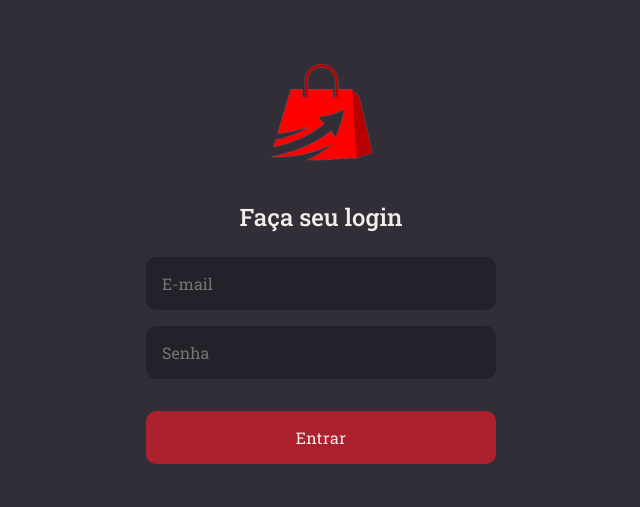
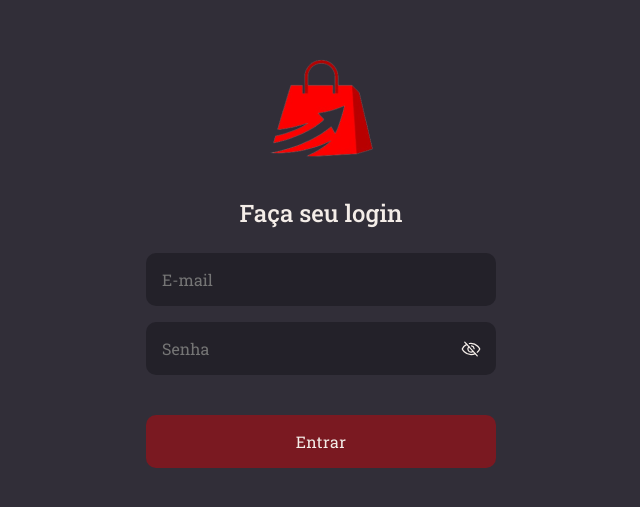
Before and after one commit to voncardoso/controlled-stock-sixty-four, a React (Vite) app: page / in a window 1280 px wide. Shown: the part 131-638 px from the top of the page, without its empty margins (319-959 px from the left). Built offline with nearby package versions, Linux system fonts and the light colour scheme.

Commit message:
page login ajustada

```diff
--- a/src/Pages/Login/index.tsx
+++ b/src/Pages/Login/index.tsx
@@ -1,18 +1,24 @@
 import { getAuth, signInWithEmailAndPassword } from "firebase/auth"
+import {Eye, EyeSlash} from "phosphor-react"
 import { ContainerLogin, Form } from "./style"
 import Logo from '../../assets/Logo.png'
 import { useState } from "react"
 import { useNavigate } from "react-router-dom"
+import { AlertComponents } from "../../components/AlertComponents"
 
 export function Login() {
     const [email, setEmail] = useState("")
     const [password, setPassword] = useState("")
+    const [alert, setAlert] = useState(false)
+    const [reload, setReload] = useState(false)
+    const [activePassword, setActivePassword] = useState(false)
+    const [activeTypePassword, setActiveTypePassword] = useState("password")
+
    const navigate = useNavigate()
     function handleNewLogin(event: any){
         event.preventDefault();
-        console.log("foi")
         const auth = getAuth();
-
+        setReload(true)
         signInWithEmailAndPassword(auth, email, password)
             .then((useCredential) => {
                 const user = useCredential.user
@@ -21,14 +27,33 @@ export function Login() {
                     navigate("/vendas")
                 }
             }).catch((error) => {
+                setAlert(true)
+                setReload(false)
                 console.log("error")
               });
+    }
+
+    function handleVisiblePassword(){
+        if(activePassword === false){
+            setActivePassword(true)
+            setActiveTypePassword("text")
+        }else{
+            setActivePassword(false)
+            setActiveTypePassword("password")
+        }
     }
 
 
     return (
         <ContainerLogin>
                 <img src={Logo} alt="Logo loja Sixty For" />
+                {alert ?
+                    <div className="alert">
+                        <AlertComponents/>
+                    </div>
+                    :
+                    ""
+                }
                 <Form onSubmit={handleNewLogin}>
 
                     <h1>Faça seu login</h1>
@@ -42,14 +67,23 @@ export function Login() {
                     </div>
                     <div>
                         <input
-                            type="password"
+                            type={activeTypePassword}
                             placeholder="Senha"
                             value={password}
                             onChange={(event) => setPassword(event.target.value)}
                         />
+                        {activePassword ?
+                            <Eye size={20} onClick={handleVisiblePassword}/>
+                            :
+                            <EyeSlash size={20} onClick={handleVisiblePassword}/>
+                        }
                     </div>
 
-                    <button type="submit">Entrar</button>
+                    {reload ?
+                        <button disabled >Entrando...</button>
+                        :
+                        <button type="submit">Entrar</button>
+                    }
                 </Form>
         </ContainerLogin>
     )
--- a/src/Pages/Login/style.ts
+++ b/src/Pages/Login/style.ts
@@ -10,6 +10,10 @@ export const ContainerLogin = styled.section`
     img{
         position: relative;
         top: -20px;
+    }
+
+    .alert{
+        margin-bottom: 20px;
     }
 `;
 
@@ -25,7 +29,17 @@ export const Form = styled.form`
         font-weight: 500;
     }
 
+    div{
+        svg{
+            position: relative;
+            z-index: 10;
+            left: 90%;
+            top: -52px;
+            color: ${(props) => props.theme['white']};
+            cursor: pointer;
+        }
         input{
+
             width: 100%;
             padding: 1rem;
             border-radius: 10px;
@@ -35,19 +49,35 @@ export const Form = styled.form`
             color:  ${(props) => props.theme['white']};
         }
 
+    }
+
+
+
     button{
-        margin-top: 1rem;
+
         width: 100%;
         padding: 1rem;
         border-radius: 10px;
         border: none;
-        background: ${(props) => props.theme['red-500']};
+        background: ${(props) => props.theme['red-700']};
         color:  ${(props) => props.theme['white']};
         letter-spacing: 0.4px;
         cursor: pointer;
     }
 
-    button:hover{
+    button:disabled{
         background: ${(props) => props.theme['red-700']};
     }
+
+    button:hover{
+        background: ${(props) => props.theme['red-500']};
+    }
+
+    @media (max-width: 768px) {
+        div{
+            svg{
+                top: -49px;
+            }
+        }
+    }
 `;
--- a/src/Pages/Sales/index.tsx
+++ b/src/Pages/Sales/index.tsx
@@ -23,7 +23,6 @@ export function Sales(){
     const [itensPerPage, setItensPerPage] = useState(10);
     const [pages, setPages] = useState(0);
     const [currentItens, setCurrentItens] = useState<any>([]);
-   // const [filteredProduct, setFilteredProduct] = useState<[]>([])
     const mobile = useMedia('(max-width: 31rem)')
     const [seach, setSeach] = useState("")
 
@@ -50,9 +49,7 @@ export function Sales(){
     },[dataSales, currentPage])
 
     const SomerProductSales = dataSales.reduce((prevProduct: any , product: PropsSales) => prevProduct + Number(product.amount), 0)
-    console.log("quantidade de protutos vendidos", SomerProductSales)
     const MoneyTotalProductSales = dataSales.reduce((prevProduct: any , product: PropsSales) => prevProduct + (Number(product.amount) * product.money), 0)
-    console.log("valor vendidos", MoneyTotalProductSales)
     const filteredProduct = dataSales.filter((item: PropsSales) => item.name.toString().toLocaleLowerCase().includes(seach))
 
     function handleActiceModal(active: boolean){
--- /dev/null
+++ b/src/components/AlertComponents/index.tsx
@@ -0,0 +1,25 @@
+import { Alert, createTheme, ThemeProvider } from "@mui/material";
+
+const theme = createTheme({
+    palette: {
+      mode: "dark",
+      error: {
+        main: '#b49113',
+      },
+    },
+  });
+
+
+export function AlertComponents(){
+    return(
+        <ThemeProvider theme={theme}>
+            <Alert
+                variant="outlined"
+                severity="error"
+                color="error"
+            >
+                E-mail ou senha está incorreto!
+            </Alert>
+        </ThemeProvider>
+    )
+}
```
Also changed, not shown: src/Pages/Inventory/index.tsx (+1 -10 lines). Lines whose indentation alone changed are shown as unchanged.
